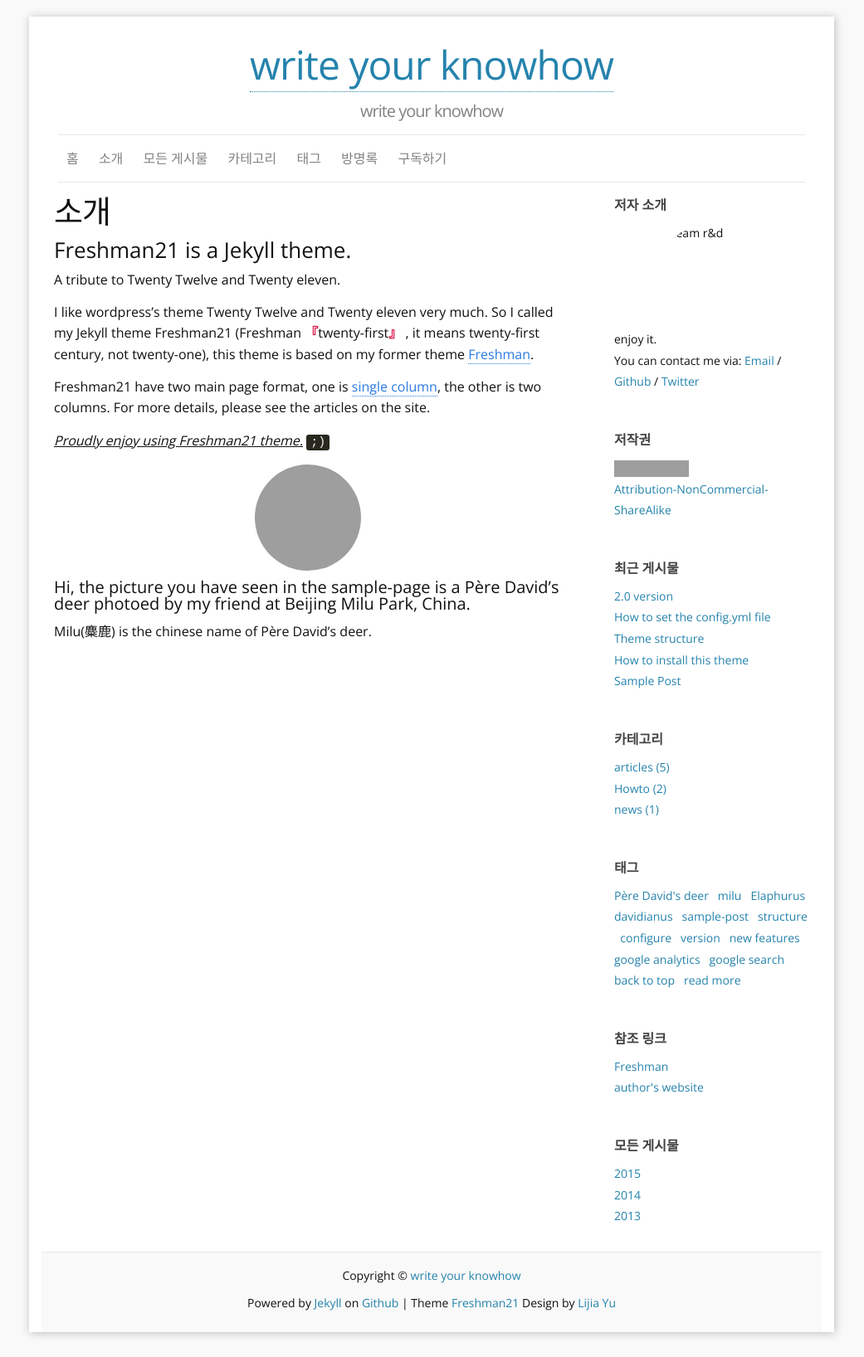
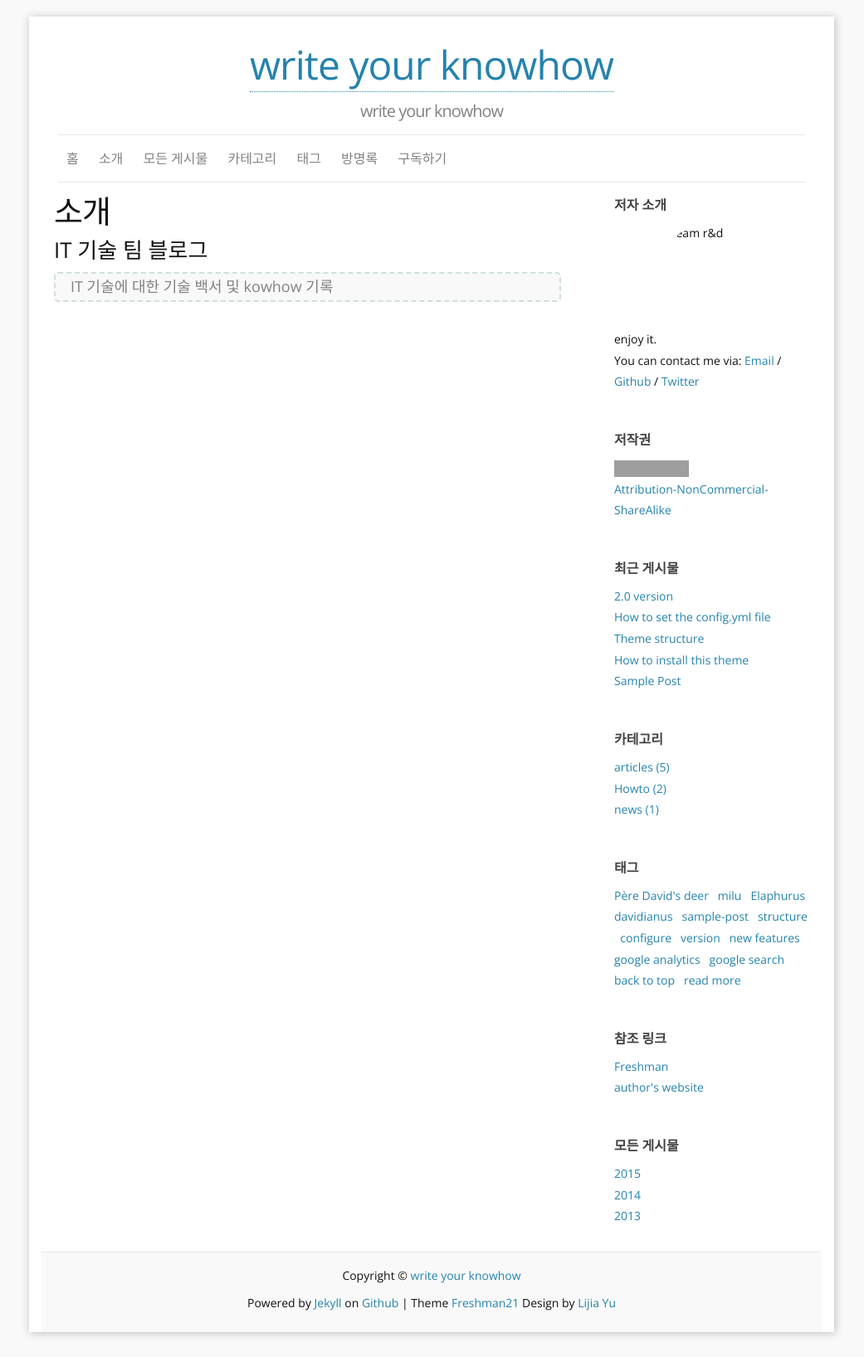
Before and after one commit to aimtechs/aimtechs.github.io, a Jekyll site: the page built from b_about.md, in a window 1280 px wide. Shown: the whole page at 83% size, without its empty margins (120-1161 px from the left). Built offline with Jekyll 4.4.1, drawn with Linux system fonts in a browser that asks for light colours; comment, search, counter and statistics services are not loaded; grey boxes are pictures that could not be loaded.

Commit message:
modify about

```diff
--- a/b_about.md
+++ b/b_about.md
@@ -6,19 +6,5 @@
 ---
 
 
-### Freshman21 is a Jekyll theme.
-
-A tribute to Twenty Twelve and Twenty eleven.
-
-I like wordpress's theme Twenty Twelve and Twenty eleven very much.
-So I called my Jekyll theme Freshman21 (Freshman <q>twenty-first</q> , it means twenty-first century, not twenty-one), this theme is based on my former theme [Freshman](https://github.com/yulijia/freshman/).
-
-Freshman21 have two main page format, one is [single column](http://yulijia.net/en/  "see demo"), the other is two columns. For more details, please see the articles on the site.
-
-<cite>Proudly enjoy using Freshman21 theme.</cite> <code>;)</code>
-
-<img title="麋鹿" src="https://i.imgur.com/Mdc4szJl.jpg" alt="麋鹿" width="580" height="668" />
-
-#### Hi, the picture you have seen in the sample-page is a Père David's deer photoed by my friend at Beijing Milu Park, China.
-
-Milu(麋鹿) is the chinese name of Père David's deer.
+### IT 기술 팀 블로그
+> IT 기술에 대한 기술 백서 및 kowhow 기록
```
